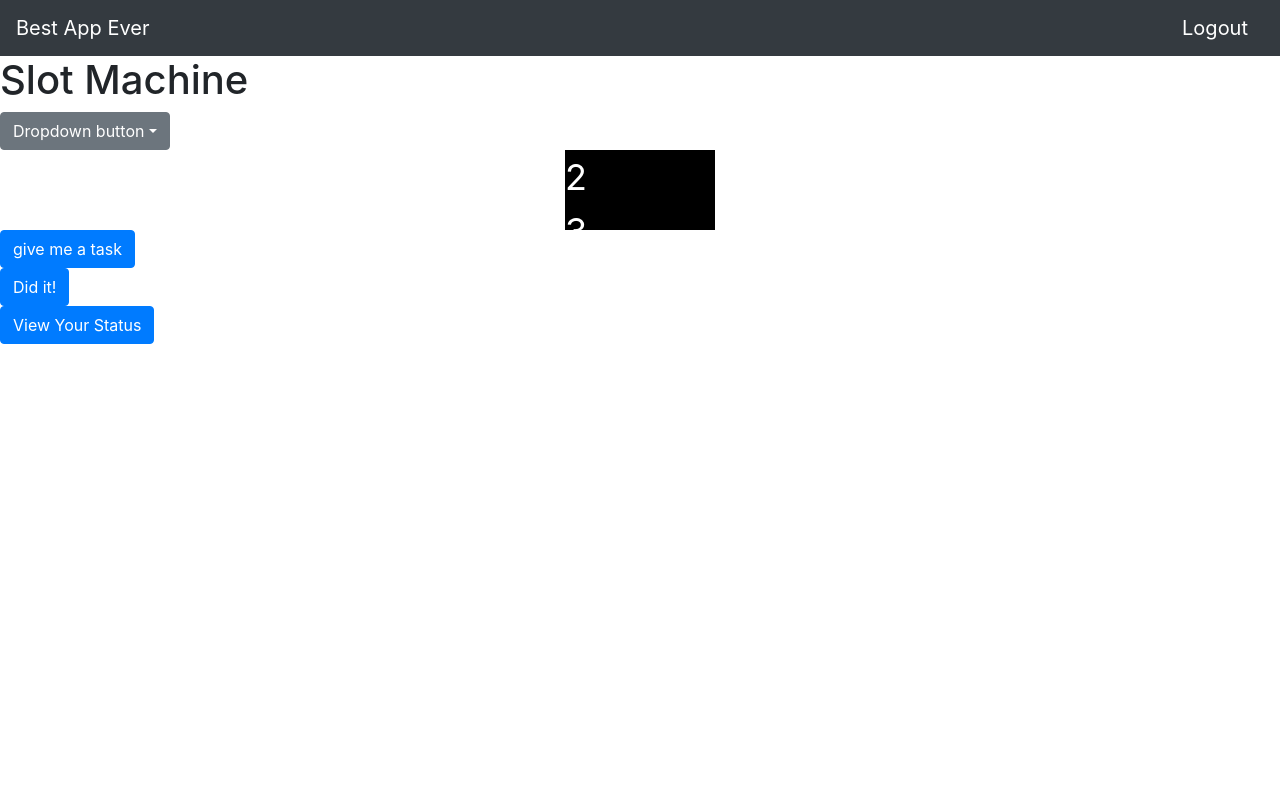
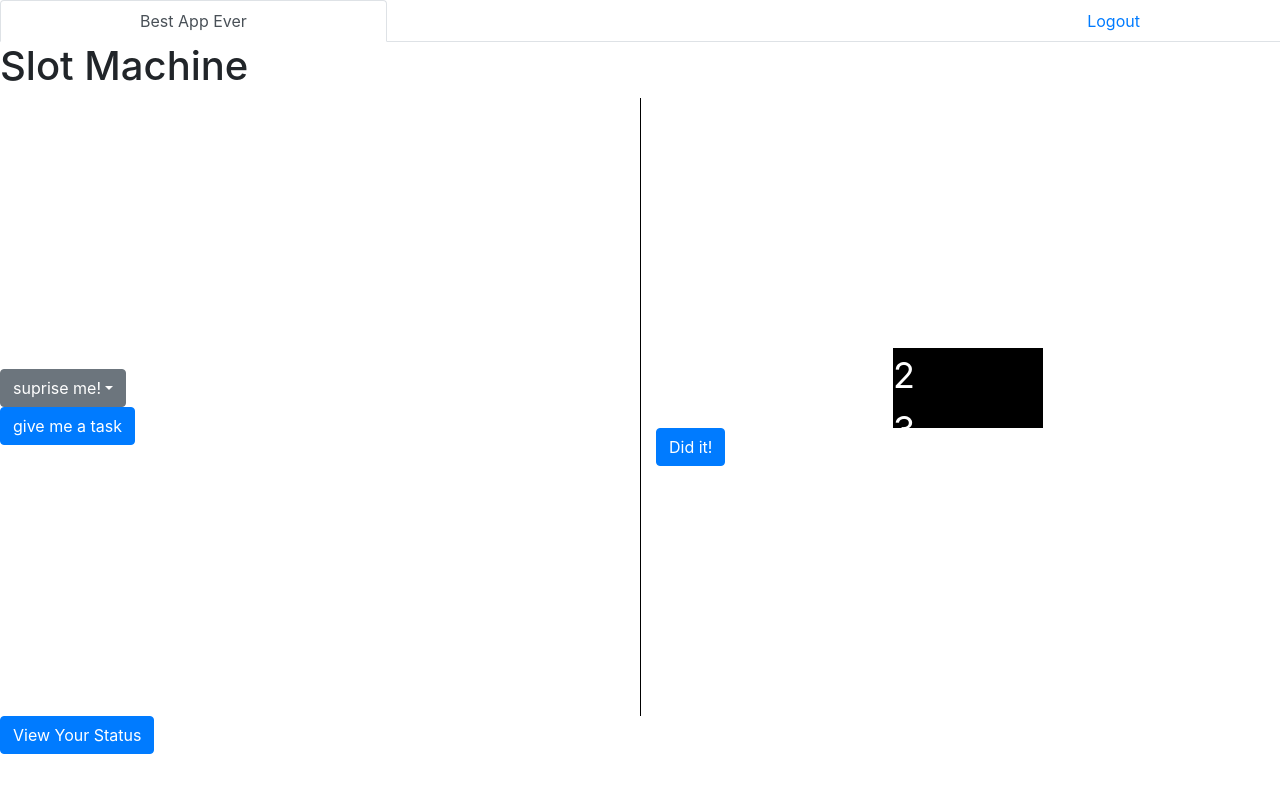
Before and after one commit to jedgodsey/GA-Hackathon, a React (Create React App) app in the folder GA-Hackathon/my-app/: page / in a window 1280 px wide. Both pictures are taken after typing "Sample", "Sample123" into the empty fields and a click on the input 546 px from the left and 127 px from the top of the page. Shown: the top 792 px of the page. Built offline with nearby package versions, Linux system fonts and the light colour scheme.

Commit message:
styled navbar

```diff
--- a/GA-Hackathon/my-app/src/components/Navbar.js
+++ b/GA-Hackathon/my-app/src/components/Navbar.js
@@ -3,10 +3,25 @@ import React from 'react';
 class Navbar extends React.Component {
   render() {
     return (
-      <nav className="navbar navbar-dark bg-dark">
-        <a className="navbar-brand" href="#">Best App Ever</a>
-        <a className="navbar-brand" href="#" onClick={this.props.toggleView} >Logout</a>
-      </nav>
+      // <nav className="navbar navbar-dark bg-dark nav-tabs">
+      //   <a className="navbar-brand" href="#">Best App Ever</a>
+      //   <a className="navbar-brand" href="#" onClick={this.props.toggleView} >Logout</a>
+      // </nav>
+
+      <ul class="nav nav-tabs nav-fill">
+        <li class="nav-item">
+          <a class="nav-link active" href="#">Best App Ever</a>
+        </li>
+        <li class="nav-item">
+          <a class="nav-link" href="#"></a>
+        </li>
+        <li class="nav-item">
+          <a class="nav-link" href="#"></a>
+        </li>
+        <li class="nav-item">
+          <a class="nav-link" href="#" onClick={this.props.toggleView}>Logout</a>
+        </li>
+      </ul>
     )
   }
 }
--- a/GA-Hackathon/my-app/src/components/SlotMachine.js
+++ b/GA-Hackathon/my-app/src/components/SlotMachine.js
@@ -8,16 +8,28 @@ class SlotMachine extends React.Component {
     return(
       <>
         <h1>Slot Machine</h1>
+        <div className="row ">
+          <div className="col-6 content-left">
+            <div className="">
               <div className="dropdown">
                 <button className="btn btn-secondary dropdown-toggle" type="button" id="dropdownMenuButton" data-toggle="dropdown" aria-haspopup="true" aria-expanded="false">
-            Dropdown button
+                  suprise me!
                 </button>
                 <div className="dropdown-menu" aria-labelledby="dropdownMenuButton">
-            <a className="dropdown-item" href="#">Action</a>
-            <a className="dropdown-item" href="#">Another action</a>
-            <a className="dropdown-item" href="#">Something else here</a>
+                  <a className="dropdown-item" href="#">house</a>
+                  <a className="dropdown-item" href="#">community</a>
+                  <a className="dropdown-item" href="#">self care</a>
+                  <a className="dropdown-item" href="#">family</a>
+                  <a className="dropdown-item" href="#">fitness</a>
                 </div>
               </div>
+              <div>
+                <button className="btn btn-primary" onClick={this.props.selector}>give me a task</button>
+              </div>
+            </div>
+          </div>
+          <div className="col-6 content-right">
+            <div className="">
                 <div className="scrollable">
                   <div className="items">
                   </div>
@@ -25,11 +37,11 @@ class SlotMachine extends React.Component {
                 <div>
                   {this.props.task}
                 </div>
-        <div>
-          <button className="btn btn-primary" onClick={this.props.selector}>give me a task</button>
+                <div className="did-it">
+                  {this.props.options.length > 0 ? <button className="btn btn-primary" onClick={this.props.onTaskComplete}>Did it!</button> : null}
               </div>
-        <div>
-          {this.props.options.length > 0 ? <button className="btn btn-primary" onClick={this.props.onTaskComplete}>Did it!</button> : null}
+            </div>
+          </div>
         </div>
       </>
     )
--- a/GA-Hackathon/my-app/src/index.css
+++ b/GA-Hackathon/my-app/src/index.css
@@ -60,3 +60,21 @@ code {
   content:"1 2 3";
   }
 }
+
+.content-right {
+  border-left: 1px solid black;
+  align-content: center;
+}
+
+.content-left {
+  align-content: center;
+}
+
+.did-it {
+  margin: 0 auto;
+}
+
+.col-6 {
+  padding-top: 250px;
+  padding-bottom: 250px;
+}
```
Also changed, not shown: 1 other file (tests, documents, lock files or other folders). Lines whose indentation alone changed are shown as unchanged.
